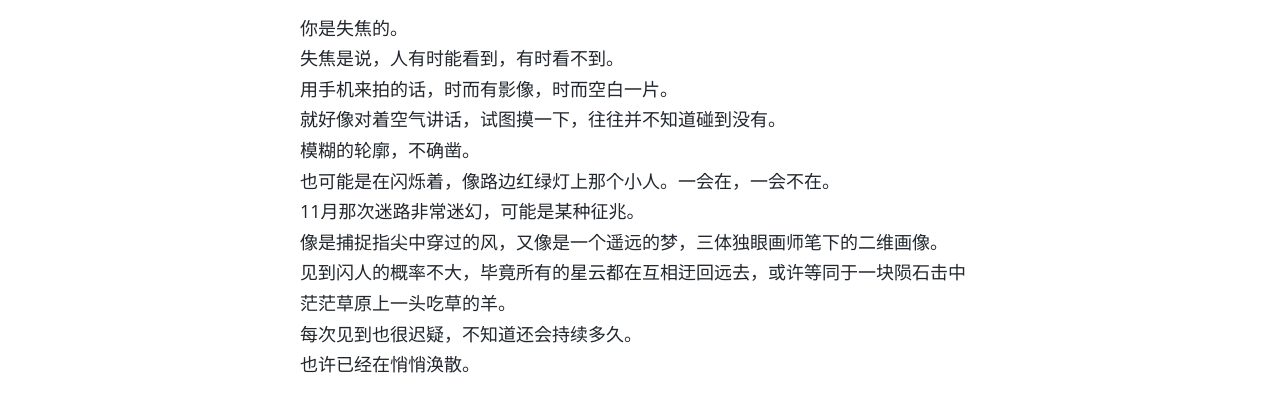
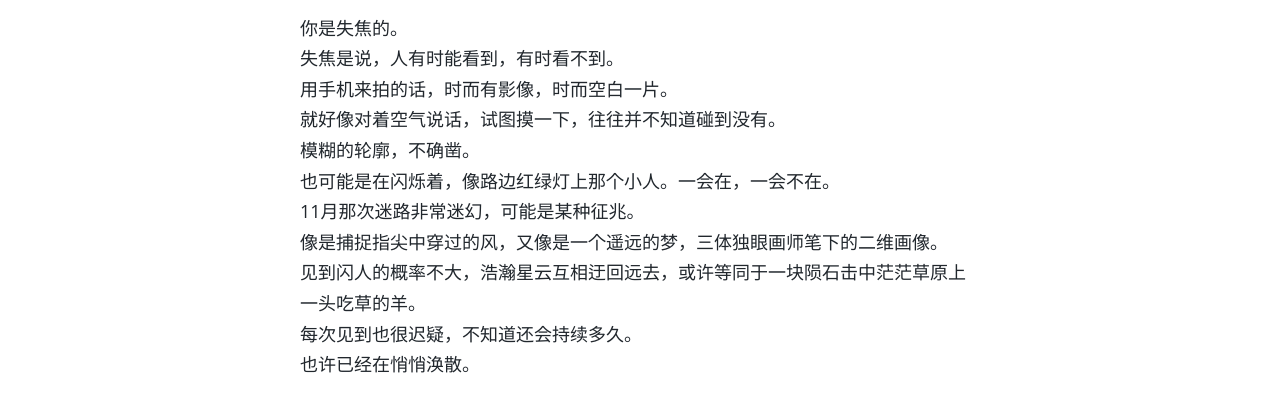
Before and after one commit to sardine2/wangshourong, a Jekyll site: the page built from _posts/2016-08-24-Out-of-Focus.md, in a window 1280 px wide. Shown: the part 814-1215 px from the top of the page. Built offline with Jekyll 4.4.1, drawn with Linux system fonts in a browser that asks for light colours; comment, search, counter and statistics services are not loaded.

Commit message:
Update 2016-08-24-Out-of-Focus.md

```diff
--- a/_posts/2016-08-24-Out-of-Focus.md
+++ b/_posts/2016-08-24-Out-of-Focus.md
@@ -18,12 +18,12 @@ image: flower.jpg
 你是失焦的。
 失焦是说，人有时能看到，有时看不到。
 用手机来拍的话，时而有影像，时而空白一片。
-就好像对着空气讲话，试图摸一下，往往并不知道碰到没有。
+就好像对着空气说话，试图摸一下，往往并不知道碰到没有。
 模糊的轮廓，不确凿。
 也可能是在闪烁着，像路边红绿灯上那个小人。一会在，一会不在。
 11月那次迷路非常迷幻，可能是某种征兆。
 像是捕捉指尖中穿过的风，又像是一个遥远的梦，三体独眼画师笔下的二维画像。
-见到闪人的概率不大，毕竟所有的星云都在互相迂回远去，或许等同于一块陨石击中茫茫草原上一头吃草的羊。
+见到闪人的概率不大，浩瀚星云互相迂回远去，或许等同于一块陨石击中茫茫草原上一头吃草的羊。
 每次见到也很迟疑，不知道还会持续多久。
 也许已经在悄悄涣散。
 
```
